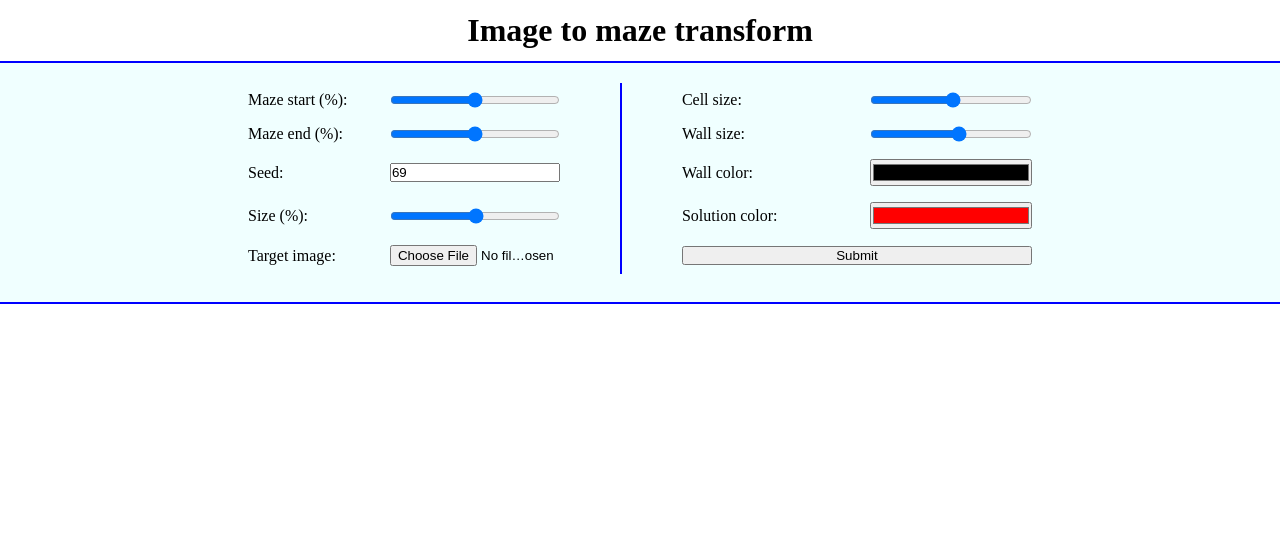
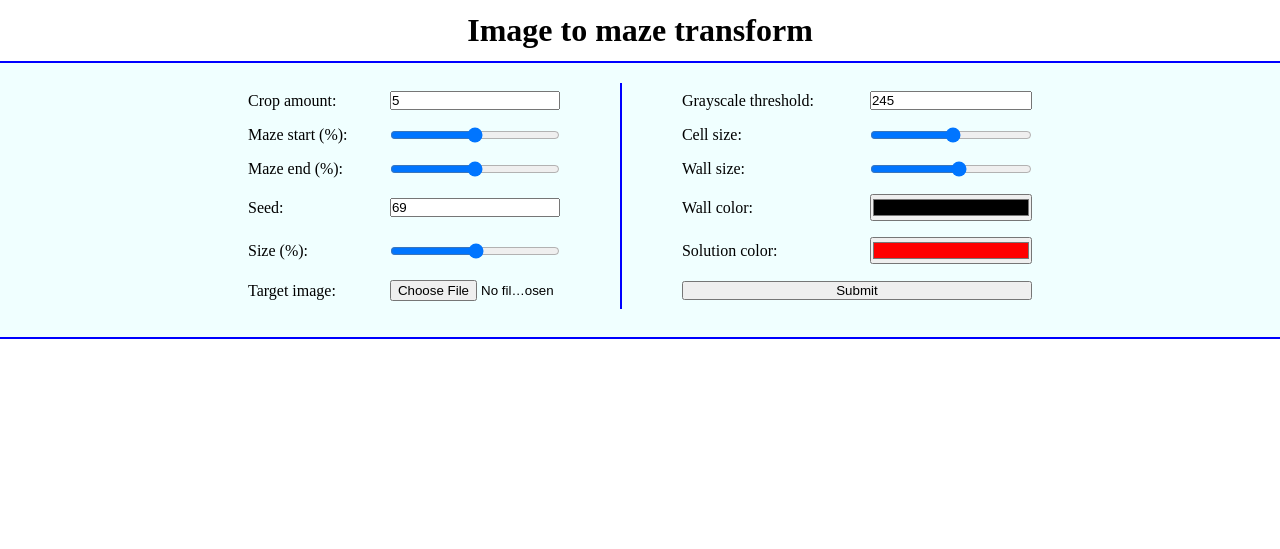
Before and after one commit to zn1k4l3o/mazeGenerator, a Flask app: page / in a window 1280 px wide. Shown: the top 549 px of the page. Run offline with Flask 3, Linux system fonts and the light colour scheme; style sheets or scripts are compiled from the project's sources.

Commit message:
feat: added crop and threshold

```diff
--- a/main.py
+++ b/main.py
@@ -25,8 +25,11 @@ app.config["REMEMBERED_WALL_COLOR"] = None
 app.config["REMEMBERED_SOLUTION_COLOR"] = None
 app.config["REMEMBERED_SVG_MAZE"] = None
 app.config["REMEMBERED_SVG_SOLUTION"] = None
+app.config["REMEMBERED_CROP_AMOUNT"] = None
+app.config["REMEMBERED_THRESHOLD"] = None
 
 MAX_CELL_VALUE = 130
+
 
 def mazeGenerator(
     image=None,
@@ -40,12 +43,23 @@ def mazeGenerator(
     solutionColor=None,
     showSolution=False,
     seed=None,
+    crop=None,
+    threshold=None,
 ):
-    img, sizePrct = image, sizePercentage
+    img, sizePrct, cropAmount, thresholdAmount = (
+        image,
+        sizePercentage,
+        crop,
+        threshold,
+    )
     if image == None:
         img = app.config["REMEMBERED_IMAGE"]
     if sizePercentage == None:
         sizePrct = app.config["REMEMBERED_SIZE_PERCENTAGE"]
+    if crop == None:
+        cropAmount = app.config["REMEMBERED_CROP_AMOUNT"]
+    if threshold == None:
+        thresholdAmount = app.config["REMEMBERED_THRESHOLD"]
     cellSize, wallSize = cellWidth, wallWidth
     if cellSize == None:
         cellSize = app.config["REMEMBERED_CELL_SIZE"]
@@ -62,11 +76,13 @@ def mazeGenerator(
     if solutionColor == None:
         newSolutionColor = app.config["REMEMBERED_SOLUTION_COLOR"]
     imageMatrix, mazeMatrix = None, None
-    if image == None and sizePercentage == None:
+    if image == None and sizePercentage == None and crop == None and threshold == None:
         imageMatrix = np.array(app.config["REMEMBERED_IMAGE_MATRIX"])
         mazeMatrix = np.array(app.config["REMEMBERED_MAZE_MATRIX"])
     else:
-        imageMatrix, mazeMatrix = getShapeFromImage(img, sizePrct)
+        imageMatrix, mazeMatrix = getShapeFromImage(
+            img, sizePrct, threshold=thresholdAmount, cropAmount=cropAmount
+        )
         app.config["REMEMBERED_IMAGE_MATRIX"] = np.array(imageMatrix)
         app.config["REMEMBERED_MAZE_MATRIX"] = np.array(mazeMatrix)
     addYX = [0, 0]
@@ -80,7 +96,13 @@ def mazeGenerator(
         mazeSeed = app.config["REMEMBERED_SEED"]
     maze = None
     walls = None
-    if image == None and sizePercentage == None and seed == None:
+    if (
+        image == None
+        and sizePercentage == None
+        and seed == None
+        and crop == None
+        and threshold == None
+    ):
         maze = np.array(app.config["REMEMBERED_MAZE"])
         walls = list(app.config["REMEMBERED_WALL_POSITIONS"])
     else:
@@ -109,6 +131,8 @@ def mazeGenerator(
         and seed == None
         and endWallPercent == None
         and startWallPercent == None
+        and crop == None
+        and threshold == None
     ):
         mazeSolution = np.array(app.config["REMEMBERED_MAZE_SOLUTION"])
     else:
@@ -153,6 +177,8 @@ def assingValues(
     seed,
     wallColor,
     solutionColor,
+    crop,
+    threshold,
 ):
     (
         newStartPercent,
@@ -164,7 +190,9 @@ def assingValues(
         newSeed,
         newWallColor,
         newSolutionColor,
-    ) = (None, None, None, None, None, None, None, None, None)
+        newCrop,
+        newThreshold,
+    ) = (None, None, None, None, None, None, None, None, None, None, None)
     if startPercent != app.config["REMEMBERED_START_PERCENT"]:
         newStartPercent = startPercent
         app.config["REMEMBERED_START_PERCENT"] = startPercent
@@ -192,6 +220,12 @@ def assingValues(
     if solutionColor != app.config["REMEMBERED_SOLUTION_COLOR"]:
         newSolutionColor = wallColor
         app.config["REMEMBERED_SOLUTION_COLOR"] = solutionColor
+    if crop != app.config["REMEMBERED_CROP_AMOUNT"]:
+        newCrop = crop
+        app.config["REMEMBERED_CROP_AMOUNT"] = crop
+    if threshold != app.config["REMEMBERED_THRESHOLD"]:
+        newThreshold = threshold
+        app.config["REMEMBERED_THRESHOLD"] = threshold
 
     return (
         newStartPercent,
@@ -203,6 +237,8 @@ def assingValues(
         newSeed,
         newWallColor,
         newSolutionColor,
+        newCrop,
+        newThreshold,
     )
 
 
@@ -228,6 +264,8 @@ def upload_image():
         seed = int(request.form["seed"])
         wallColor = request.form["wallColor"]
         solutionColor = request.form["solutionColor"]
+        crop = int(request.form["crop"])
+        threshold = int(request.form["threshold"])
         if image:
 
             image = Image.open(image.stream)
@@ -243,6 +281,8 @@ def upload_image():
                 seed,
                 wallColor,
                 solutionColor,
+                crop,
+                threshold,
             ) = assingValues(
                 startPercent,
                 endPercent,
@@ -253,7 +293,10 @@ def upload_image():
                 seed,
                 wallColor,
                 solutionColor,
+                crop,
+                threshold,
             )
+
             svgMaze = mazeGenerator(
                 image,
                 sizePercent,
@@ -266,6 +309,8 @@ def upload_image():
                 solutionColor,
                 False,
                 seed,
+                crop,
+                threshold,
             )
             svgMazeSolved = mazeGenerator(showSolution=True)
             stringMaze, stringSolvedMaze = str(svgMaze), str(svgMazeSolved)
@@ -276,4 +321,4 @@ def upload_image():
 
 
 if __name__ == "__main__":
-    app.run(debug=True)
+    app.run(debug=True, use_reloader=False)
--- a/matrixTools/imgshape.py
+++ b/matrixTools/imgshape.py
@@ -89,6 +89,7 @@ def crop_white_space(img):
 def fill_middle(img):
     dirr = [(0, 1), (0, -1), (1, 0), (-1, 0)]
     imageData = np.array(img, dtype=np.uint8)
+    imageData = np.pad(imageData, pad_width=1, mode="constant", constant_values=255)
     height, width = imageData.shape
     pointsToVisit = [(0, 0)]
     while len(pointsToVisit) > 0:
@@ -122,7 +123,6 @@ def allocate_wall_space(imageData):
 
 
 def getShapeFromImage(image: ImageFile, multiplier=0.03, threshold=245, cropAmount=10):
-    graf = np.zeros((101, 101), dtype=np.bool_)
     allWhite = Image.new("RGBA", image.size, "WHITE")
     if image.format == "PNG":
         allWhite.paste(image, (0, 0), image)
--- a/templates/index.html
+++ b/templates/index.html
@@ -13,6 +13,23 @@
         <section class="setup">
           <form enctype="multipart/form-data" id="imageForm">
             <table>
+              <tr>
+                <td><label for="crop">Crop amount:</label></td>
+                <td>
+                  <input type="number" name="crop" value="5" min="0" />
+                </td>
+
+                <td><label for="threshold">Grayscale threshold:</label></td>
+                <td>
+                  <input
+                    type="number"
+                    name="threshold"
+                    value="245"
+                    max="255"
+                    min="0"
+                  />
+                </td>
+              </tr>
               <tr>
                 <td><label for="startIndex">Maze start (%):</label></td>
                 <td>
```
Also changed, not shown: 1 other file.
